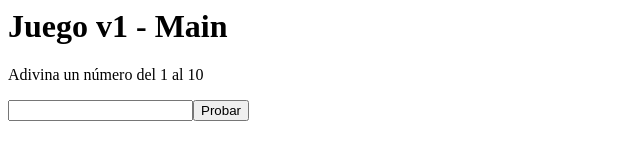
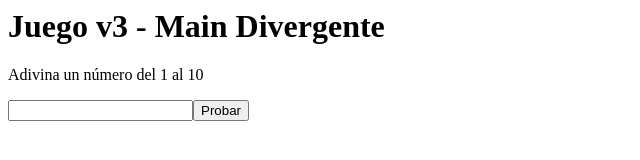
Before and after one commit to isach2900-creator/juego-adivina-numero-pr, a plain HTML site: page index.html in a window 1280 px wide. Shown: the whole page, without its empty margins (0-640 px from the left). Drawn offline with Linux system fonts and the light colour scheme.

Commit message:
Cambio divergente en main

```diff
--- a/index.html
+++ b/index.html
@@ -1,4 +1,4 @@
-<h1>Juego v1 - Main</h1>
+<h1>Juego v3 - Main Divergente</h1>
 <p>Adivina un número del 1 al 10</p>
 <input type=number id=num><button>Probar</button>
 <script>const secreto = Math.floor(Math.random() * 10) + 1;</script>
```
